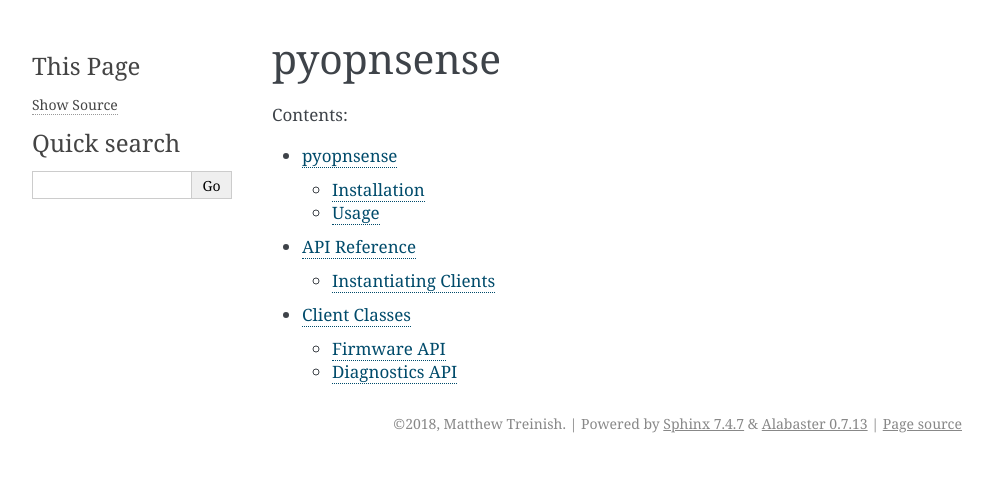
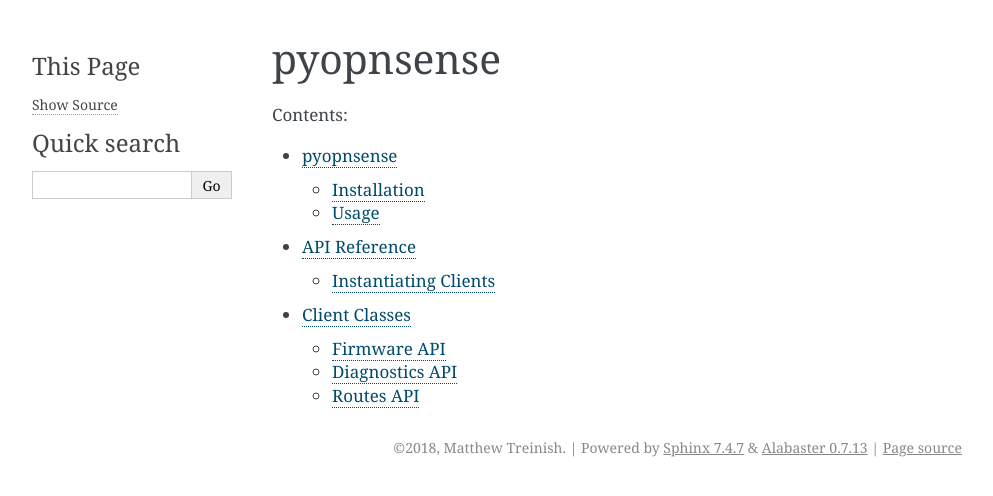
Before and after one commit to mtreinish/pyopnsense, a Sphinx documentation site: the page built from doc/source/index.rst, in a window 1280 px wide. Shown: the top 496 px of the page, without its empty margins (148-1141 px from the left). Built offline with Sphinx 7.4.7, drawn with Linux system fonts in a browser that asks for light colours.

Commit message:
Add docs for gateway client

```diff
--- a/doc/source/api.rst
+++ b/doc/source/api.rst
@@ -48,3 +48,9 @@ Diagnostics API
 .. automodule:: pyopnsense.diagnostics
     :members:
     :show-inheritance:
+
+Routes API
+---------------
+.. automodule:: pyopnsense.routes
+    :members:
+    :show-inheritance:
```
